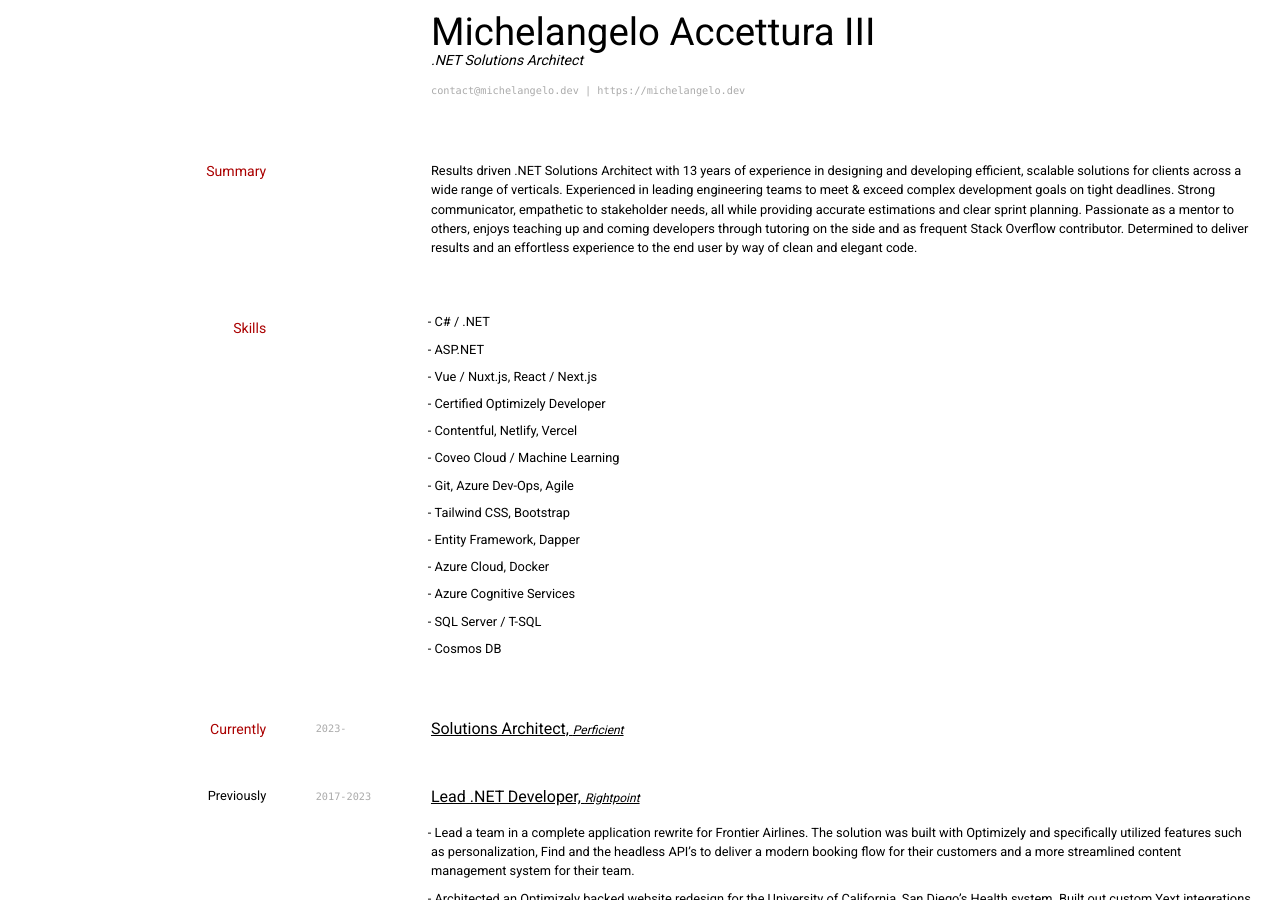
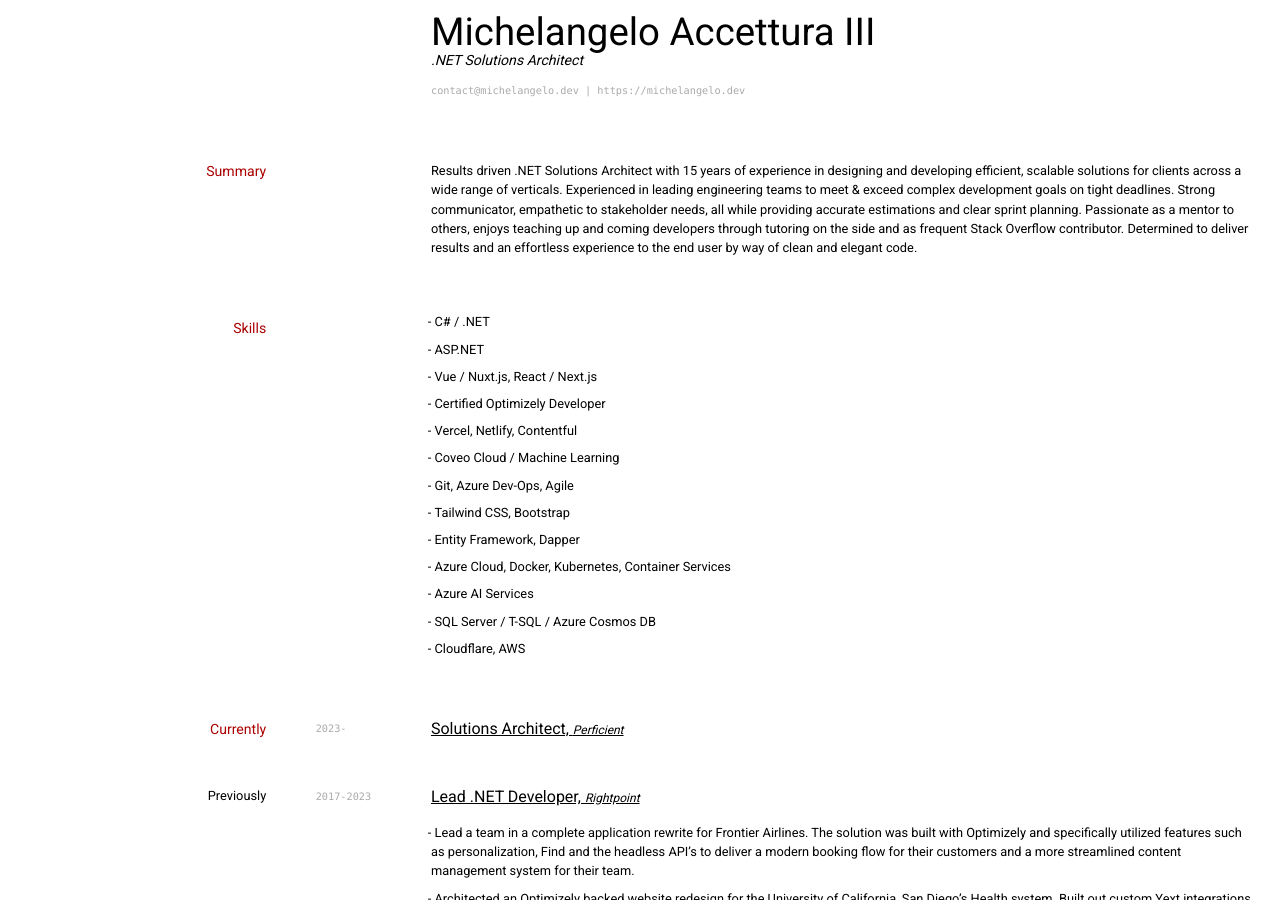
Before and after one commit to maccettura/maccettura.github.io, a Jekyll site: the page built from resume.md, in a window 1280 px wide and 900 px high. Built offline with Jekyll 4.4.1, drawn with Linux system fonts in a browser that asks for light colours.

Commit message:
Updating resume

```diff
--- a/resume.md
+++ b/resume.md
@@ -16,7 +16,7 @@
 
 ## Summary
 
-Results driven .NET Solutions Architect with 13 years of experience in designing and developing efficient, scalable solutions for clients across a wide range of verticals. Experienced in leading engineering teams to meet & exceed complex development goals on tight deadlines. Strong communicator, empathetic to stakeholder needs, all while providing accurate estimations and clear sprint planning. Passionate as a mentor to others, enjoys teaching up and coming developers through tutoring on the side and as frequent Stack Overflow contributor. Determined to deliver results and an effortless experience to the end user by way of clean and elegant code.
+Results driven .NET Solutions Architect with 15 years of experience in designing and developing efficient, scalable solutions for clients across a wide range of verticals. Experienced in leading engineering teams to meet & exceed complex development goals on tight deadlines. Strong communicator, empathetic to stakeholder needs, all while providing accurate estimations and clear sprint planning. Passionate as a mentor to others, enjoys teaching up and coming developers through tutoring on the side and as frequent Stack Overflow contributor. Determined to deliver results and an effortless experience to the end user by way of clean and elegant code.
 
 ## Skills
 
@@ -24,22 +24,21 @@
 - ASP.NET
 - Vue / Nuxt.js,  React / Next.js
 - Certified Optimizely Developer
-- Contentful, Netlify, Vercel
+- Vercel, Netlify, Contentful
 - Coveo Cloud / Machine Learning
 - Git, Azure Dev-Ops, Agile
 - Tailwind CSS, Bootstrap
 - Entity Framework, Dapper
-- Azure Cloud, Docker
-- Azure Cognitive Services
-- SQL Server / T-SQL
-- Cosmos DB
+- Azure Cloud, Docker, Kubernetes, Container Services
+- Azure AI Services
+- SQL Server / T-SQL / Azure Cosmos DB
+- Cloudflare, AWS
 
 
 ## Currently
 
 `2023-`
 <span class="job-title">Solutions Architect, <em>Perficient</em></span>
-
 
 ### Previously
 
```
